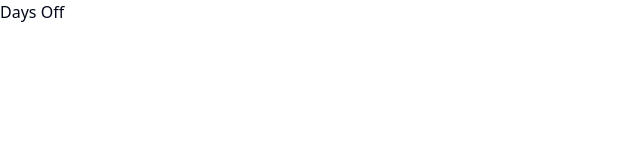
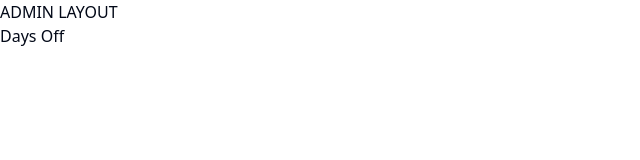
Before and after one commit to felipehborges/jm-ponto, a Next.js app: page /admin/daysoff in a window 1280 px wide. Shown: the top 160 px of the page, without its empty margins (0-640 px from the left). Built offline with nearby package versions, Linux system fonts and the light colour scheme.

Commit message:
AdminLayout

```diff
--- /dev/null
+++ b/src/app/admin/layout.tsx
@@ -0,0 +1,10 @@
+import type { ReactNode } from 'react'
+
+export default function AdminLayout({ children }: { children: ReactNode }) {
+  return (
+    <div>
+      ADMIN LAYOUT
+      {children}
+    </div>
+  )
+}
```
